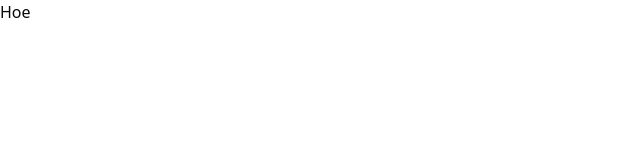
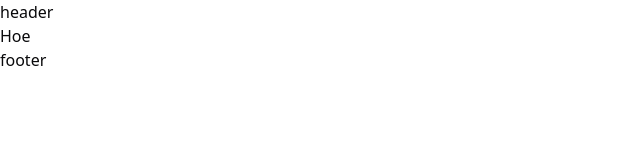
Before and after one commit to itamm15/Mathemathers, a React app in the folder frontend/: page / in a window 1280 px wide. Shown: the top 160 px of the page, without its empty margins (0-640 px from the left). Built offline with nearby package versions, Linux system fonts and the light colour scheme; the HTML template or start-up script is replaced by a standard one.

Commit message:
chore: define basic layout

```diff
--- a/frontend/src/App.tsx
+++ b/frontend/src/App.tsx
@@ -1,11 +1,25 @@
 import { Routes, Route } from 'react-router-dom';
+import Layout from './components/layout/layout';
 import Home from './pages/Home';
 import Register from './pages/Register';
+
+type Route = {
+  path: string;
+  element: React.ReactNode;
+}
+
+const LAYOUT_ROUTES: Route[] = [
+  { path: '/', element: <Home /> },
+]
 
 function App() {
   return (
     <Routes>
-      <Route path="/" element={<Home />} />
+      <Route path="/" element={<Layout />}>
+        {LAYOUT_ROUTES.map((route, index) => (
+          <Route key={index} path={route.path} element={route.element} />
+        ))}
+      </Route>
       <Route path="/register" element={<Register />} />
     </Routes>
   );
--- /dev/null
+++ b/frontend/src/components/layout/layout.tsx
@@ -0,0 +1,15 @@
+import { Outlet } from "react-router-dom";
+
+function Layout () {
+  return (
+    <div>
+      {/* TODO: ADD HEADER */}
+      header
+      <Outlet />
+      footer
+      {/* TODO: ADD FOOTER */}
+    </div>
+  )
+}
+
+export default Layout;
```
